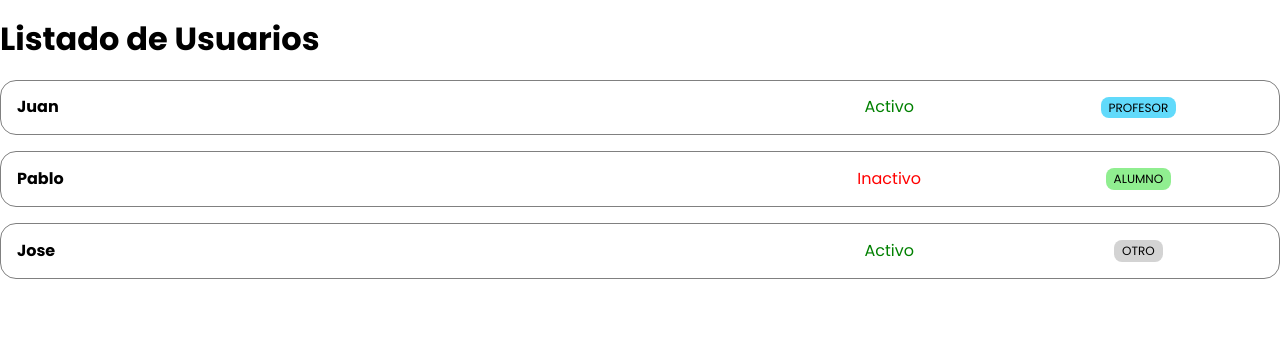
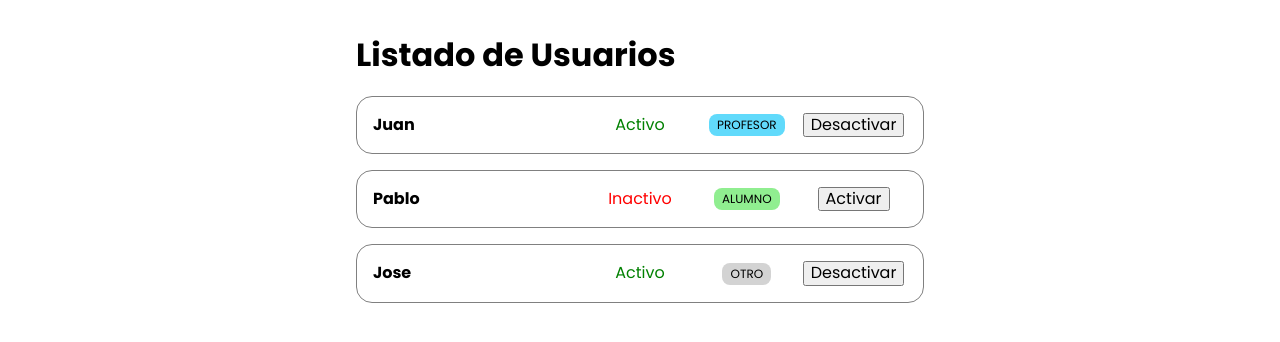
Before and after one commit to jmhs11/learnthis-react, a React (Vite) app: page / in a window 1280 px wide. Shown: the top 342 px of the page. Built offline with nearby package versions, Linux system fonts and the light colour scheme.

Commit message:
UseState Section UserRow state

```diff
--- a/src/components/UserRole.jsx
+++ b/src/components/UserRole.jsx
@@ -1,12 +1,12 @@
 import style from './UserRole.module.css';
 
+const ROLE_STYLES = {
+	teacher: ['Profesor', style.teacher],
+	student: ['Alumno', style.student],
+	other: ['Otro', style.other]
+};
+
 const UserRole = ({ role }) => {
-	const ROLE_STYLES = {
-		teacher: ['Profesor', style.teacher],
-		student: ['Alumno', style.student],
-		other: ['Otro', style.other]
-	};
-
 	const [roleName, roleClassname] = ROLE_STYLES[role] || ROLE_STYLES.other;
 
 	return <span className={`${style.role} ${roleClassname}`}>{roleName}</span>;
--- a/src/components/UserRow.jsx
+++ b/src/components/UserRow.jsx
@@ -1,19 +1,29 @@
+import { useState } from 'react';
 import UserRole from './UserRole';
 import style from './UserRow.module.css';
 import UserStatus from './UserStatus';
 
-const UserRow = ({ name, active, role }) => (
+const UserRow = ({ name, active, role }) => {
+	const [activeState, setActiveState] = useState(active);
+
+	return (
 		<div className={style.user}>
 			<div className={style.name}>
 				<span>{name}</span>
 			</div>
 			<div className={style.status}>
-			<UserStatus active={active} />
+				<UserStatus active={activeState} />
 			</div>
 			<div className={style.role}>
 				<UserRole role={role} />
 			</div>
+			<div className={style.action}>
+				<button onClick={() => setActiveState(!activeState)}>
+					{activeState ? 'Desactivar' : 'Activar'}
+				</button>
+			</div>
 		</div>
 	);
+};
 
 export default UserRow;
--- a/src/components/UserRow.module.css
+++ b/src/components/UserRow.module.css
@@ -9,15 +9,13 @@
 }
 
 .name {
-	width: 60%;
-}
-
-.name span {
+	width: 40%;
 	font-weight: bold;
 }
 
 .status,
-.role {
+.role,
+.action {
 	width: 20%;
 	display: flex;
 	justify-content: center;
--- a/src/components/UsersList.jsx
+++ b/src/components/UsersList.jsx
@@ -1,5 +1,5 @@
 import UserRow from './UserRow';
-import style from './UserRow.module.css';
+import style from './UsersList.module.css';
 
 const UsersList = ({ users, children }) => {
 	const usersRendered = users.map(user => (
--- a/src/components/UsersList.module.css
+++ b/src/components/UsersList.module.css
@@ -1,6 +1,6 @@
 .list {
 	width: 100%;
-	max-width: 100%;
+	max-width: 600px;
 	margin: auto;
 	padding: 1rem;
 }
```
Lines whose indentation alone changed are shown as unchanged.
